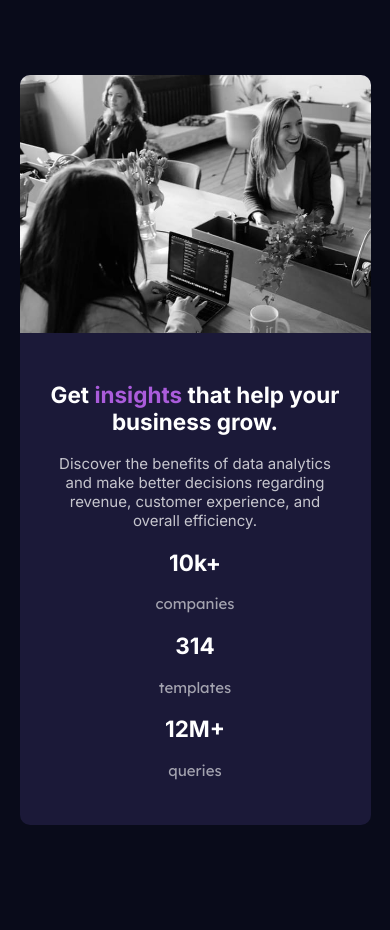
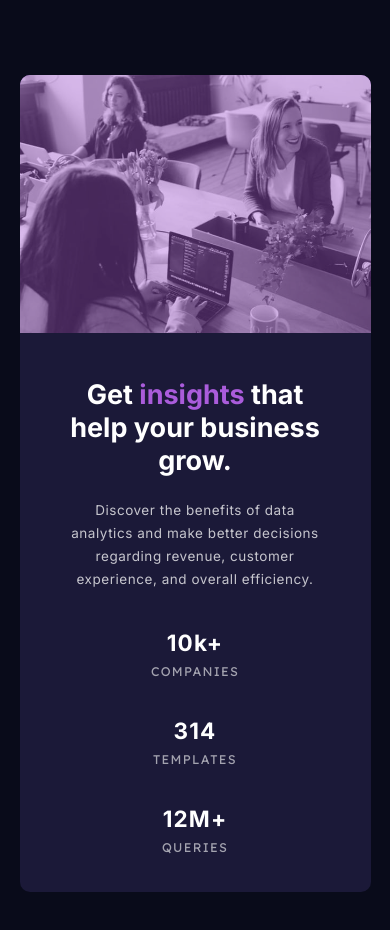
Before and after one commit to JakubLipnicki/stats-preview-card-componend-fMentor, a plain HTML site: page index.html in a window 390 px wide. Before the commit the page ends 900 px from the top, so only its background shows below. Drawn offline with Linux system fonts and the light colour scheme.

Commit message:
mobile design 375

```diff
--- a/index.html
+++ b/index.html
@@ -22,7 +22,9 @@
 </head>
 <body>
 <section class="container">
-  <img src="images/image-header-mobile.jpg" alt="image-header-mobile">
+  <div class="image-bg">
+    <img src="images/image-header-mobile.jpg" alt="image-header-mobile">
+  </div>
   <div class="down-section">
     <h1>
       Get <span style="color: hsl(277, 64%, 61%);">insights</span> that help your business grow.
@@ -31,11 +33,11 @@
       experience, and overall efficiency.</p>
 
     <h2>10k+</h2>
-    <p id="stats-desc"> companies</p>
+    <p id="stats-desc">COMPANIES</p>
     <h2>314</h2>
-    <p id="stats-desc">templates</p>
+    <p id="stats-desc">TEMPLATES</p>
     <h2>12M+</h2>
-    <p id="stats-desc">queries</p>
+    <p id="stats-desc">QUERIES</p>
   </div>
 
  </section>
--- a/style.css
+++ b/style.css
@@ -14,16 +14,26 @@ body{
 img{
     width: 100%;
     border-radius: 10px 10px 0 0;
+    opacity: 0.6;
+    display: block;
 }
 h1{
     color: hsl(0, 0%, 100%);
     font-family: 'Inter', sans-serif;
     font-weight: 700;
+    font-size: 1.8em;
 }
 h2{
     font-family: 'Inter', sans-serif;
-    font-weight: 700;
+    font-weight: 600;
     color: hsl(0, 0%, 100%);
+    font-size: 1.5em;
+    margin: 1.7em 0 0.3em 0;
+    letter-spacing: 0.05em;
+}
+.image-bg{
+    background-color: hsl(277, 64%, 61%);
+    border-radius: 10px 10px 0 0;
 }
 .container{
     background-color: hsl(244, 38%, 16%);
@@ -36,16 +46,23 @@ h2{
     border-radius: 10px;
 }
 .down-section{
-    padding: 2em;
+    padding: 1.5em 2.9em 2.5em 2.9em;
 }
 
 #p-description{
     font-family: 'Inter', sans-serif;
     font-weight: 400;
     color: hsla(0, 0%, 100%, 0.75);
+    font-size: 0.9em;
+    line-height: 1.7em;
+    margin: 0;
+    letter-spacing: 0.04em;
 }
 #stats-desc{
     font-family: 'Lexend Deca', sans-serif;
     font-weight: 400;
     color: hsla(0, 0%, 100%, 0.6);
+    margin: 0;
+    font-size: 0.84em;
+    letter-spacing: 0.1em;
 }
```
